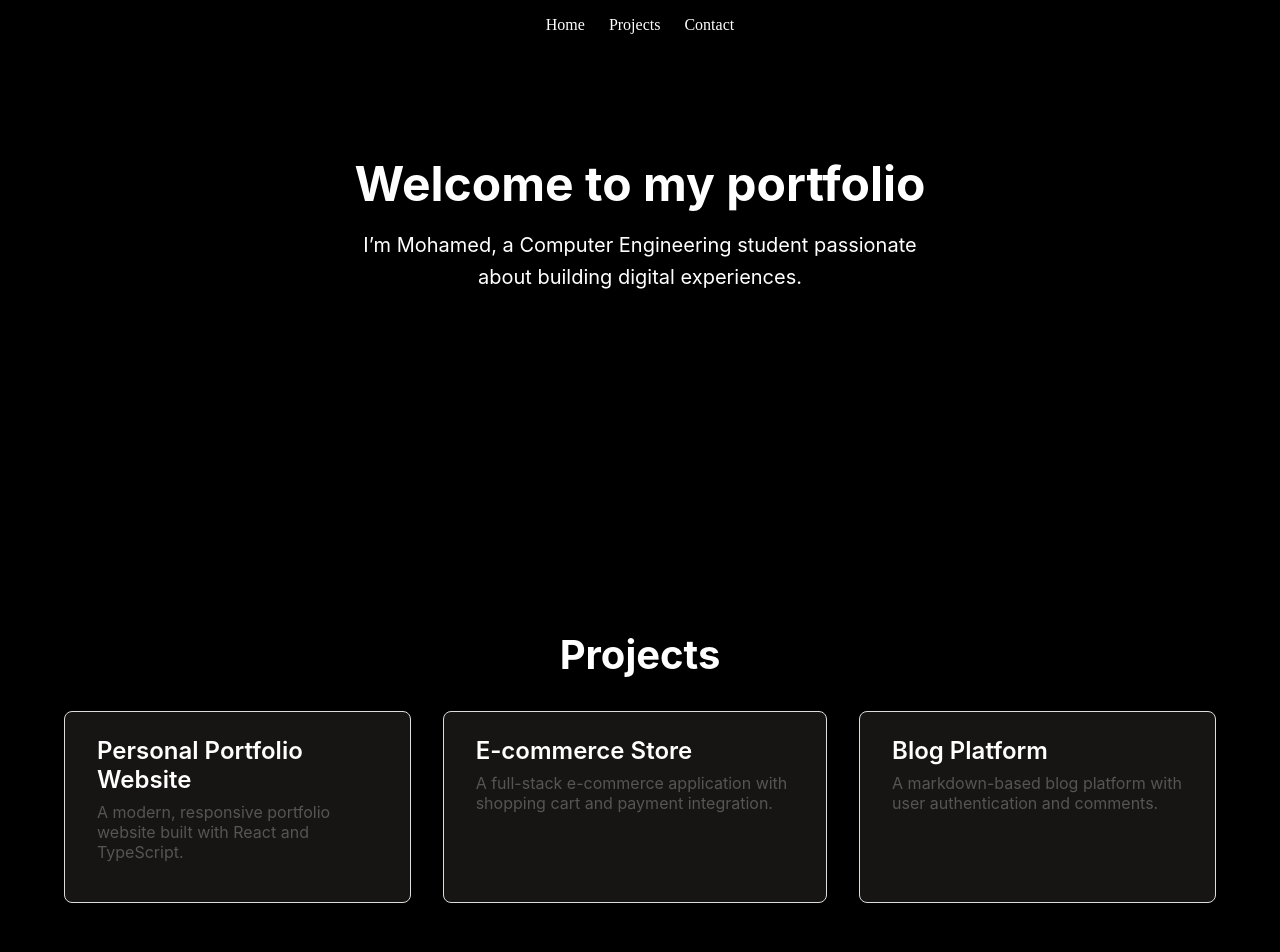
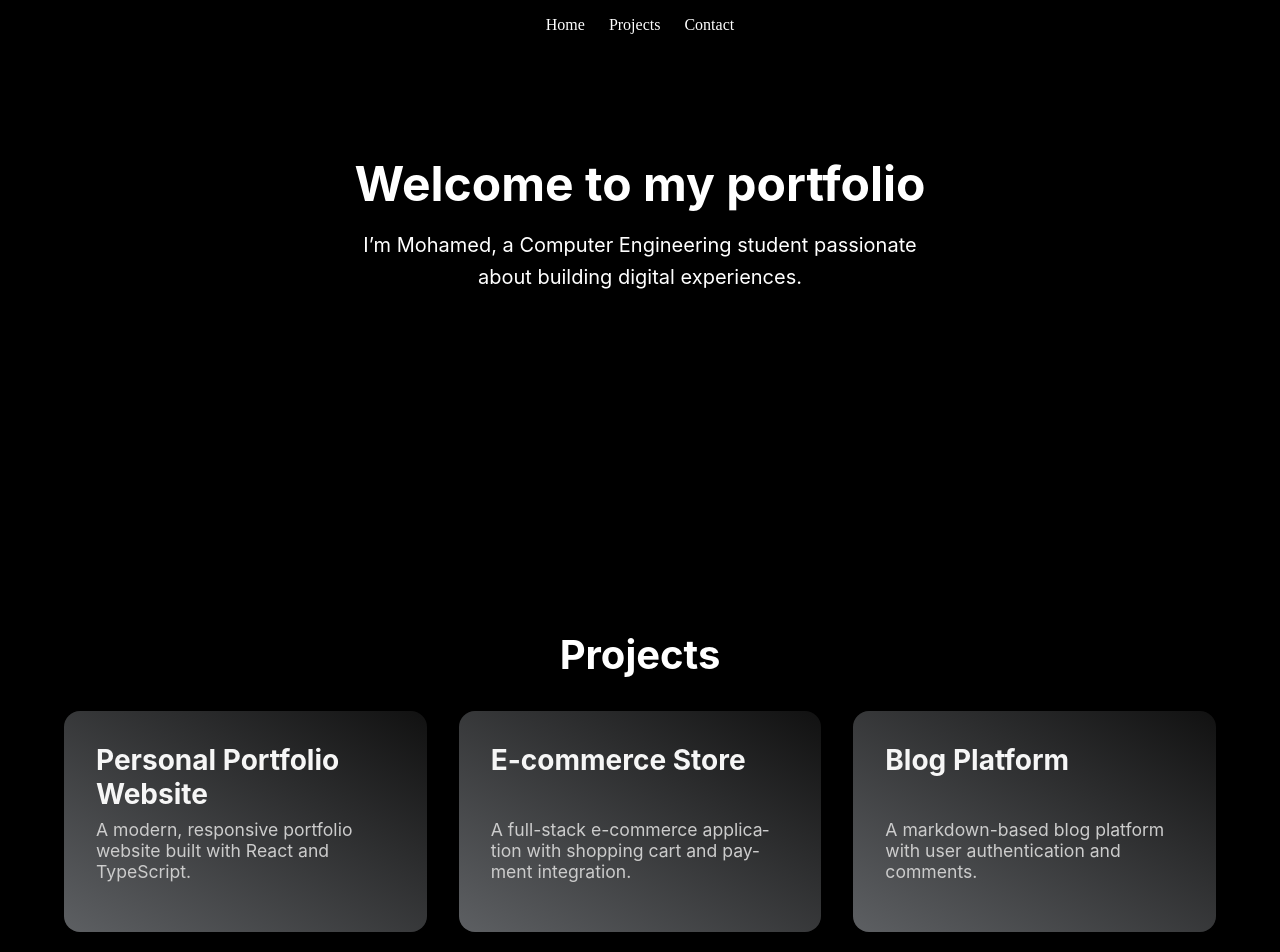
Before and after one commit to Mohamed3873/Portfolio-website, a React (Vite) app in the folder vite-project/: page / in a window 1280 px wide. Shown: the top 952 px of the page. Built offline with nearby package versions, Linux system fonts and the light colour scheme.

Commit message:
fixed cards not stacking correctly when the screen is shortened

```diff
--- a/vite-project/src/styles/projects.css
+++ b/vite-project/src/styles/projects.css
@@ -9,12 +9,13 @@
   font-size: 2.5rem;
   font-weight: 700;
   text-align: center;
-  margin-bottom: 3rem;
+  margin-bottom: 2rem;
   color: #000000;
 }
 
 .projects-list {
-  display: flex;
+  display: grid;
+  grid-template-columns: repeat(auto-fit, minmax(300px, 1fr));
   gap: 2rem;
   justify-content: center;
   list-style: none;
@@ -23,31 +24,89 @@
 }
 
 .project-item {
-  max-width: 350px;
-  border: 1px solid #ddd;
-  border-radius: 8px;
-  padding: 1.5rem 2rem;
-  transition: box-shadow 0.3s ease;
-  background-color: #171414;
+  position: relative;
+  width: 100%;
+  height: auto;               /* Let grid control width */
+  border-radius: 16px;
+  background: #111111;
+  padding: 2rem;
+  box-sizing: border-box;
+  color: white;
+  display: flex;
+  flex-direction: column;
+  justify-content: space-between;
+  overflow: hidden;
+  transition: transform 0.3s ease, box-shadow 0.3s ease;
+}
+
+
+.project-item::before {
+  content: "";
+  position: absolute;
+  inset: 0;
+  background: linear-gradient(to top right, rgba(207, 213, 221, 0.4), transparent); /* blue fade */
+  pointer-events: none;
+  z-index: 0;
+}
+
+/* Ensure content is above the overlay */
+.project-item * {
+  position: relative;
+  z-index: 1;
 }
 
 .project-item:hover {
-  box-shadow: 0 4px 15px rgba(0, 0, 0, 0.1);
+  transform: translateY(-5px);
+  box-shadow: 0 10px 20px rgba(0, 0, 0, 0.3);
 }
 
 .project-link {
-  font-size: 1.5rem;
-  font-weight: 600;
-  color: #ffffff;
+  font-size: 1.75rem;
+  font-weight: 700;
+  color: #f6f6f6;
   text-decoration: none;
-}
-
-.project-link:hover {
-  text-decoration: underline;
+  word-break: break-word;
+  hyphens: auto;
+  text-align: left;
 }
 
 .project-description {
+  font-size: 1.1rem;
+  color: #ccc;
   margin-top: 0.5rem;
-  font-size: 1rem;
-  color: #555;
+  word-break: break-word;
+  hyphens: auto;
+  text-align: left;
+
 }
+
+
+/*
+Medium screens: Tablets (stack 2 per row)
+@media (max-width: 1024px) {
+  .project-item {
+    width: 45%;
+  }
+}
+
+Small screens: Mobile landscape (1 per row, centered)
+@media (max-width: 768px) {
+  .projects-list {
+    flex-direction: column;
+    align-items: center;
+  }
+
+  .project-item {
+    width: 90%;
+  }
+}
+
+Extra small screens: Mobile portrait
+@media (max-width: 480px) {
+  .project-item {
+    width: 100%;
+    height: auto; /* allow it to shrink if needed */
+    padding: 1.5rem;
+  }
+}
+*/
```
